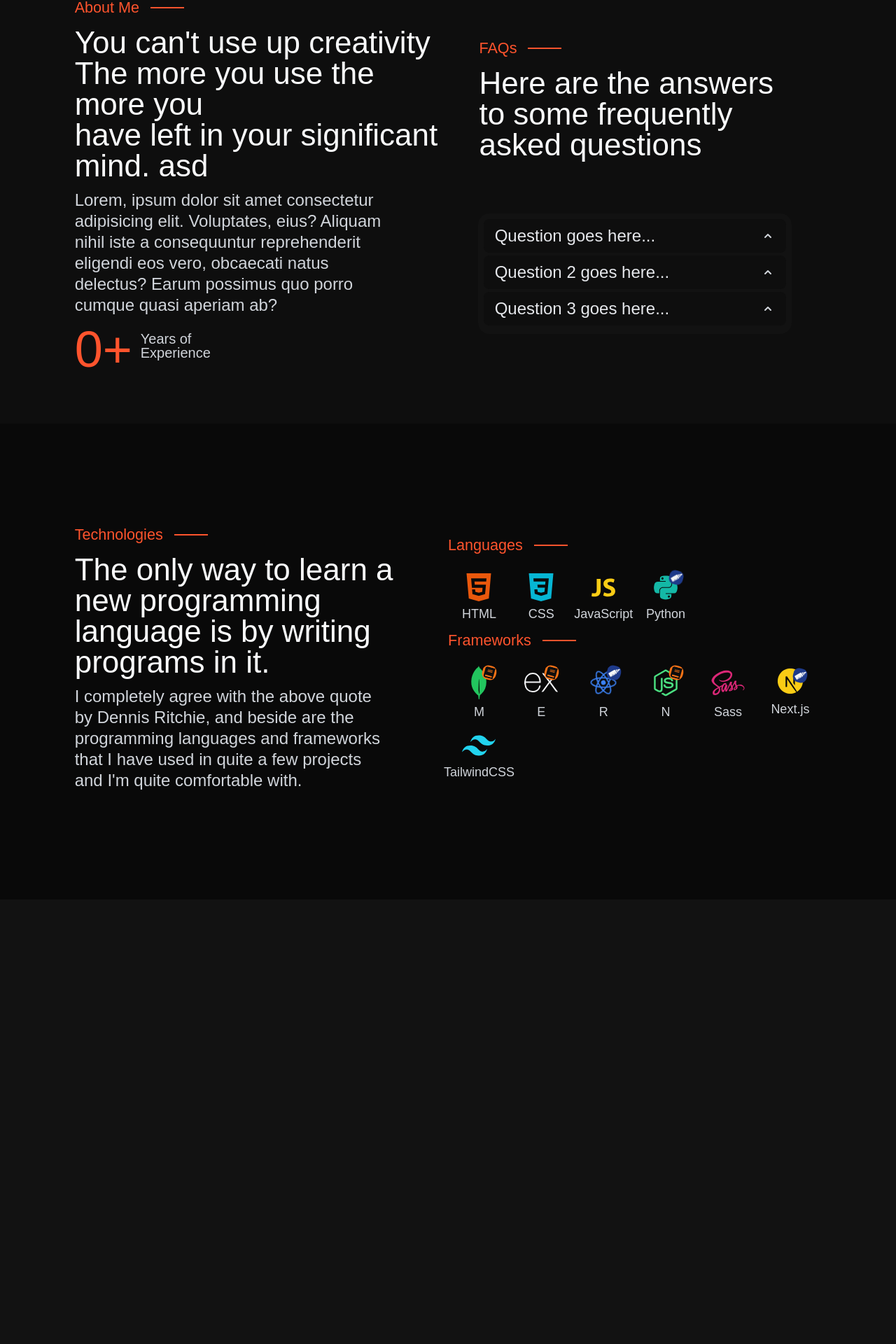
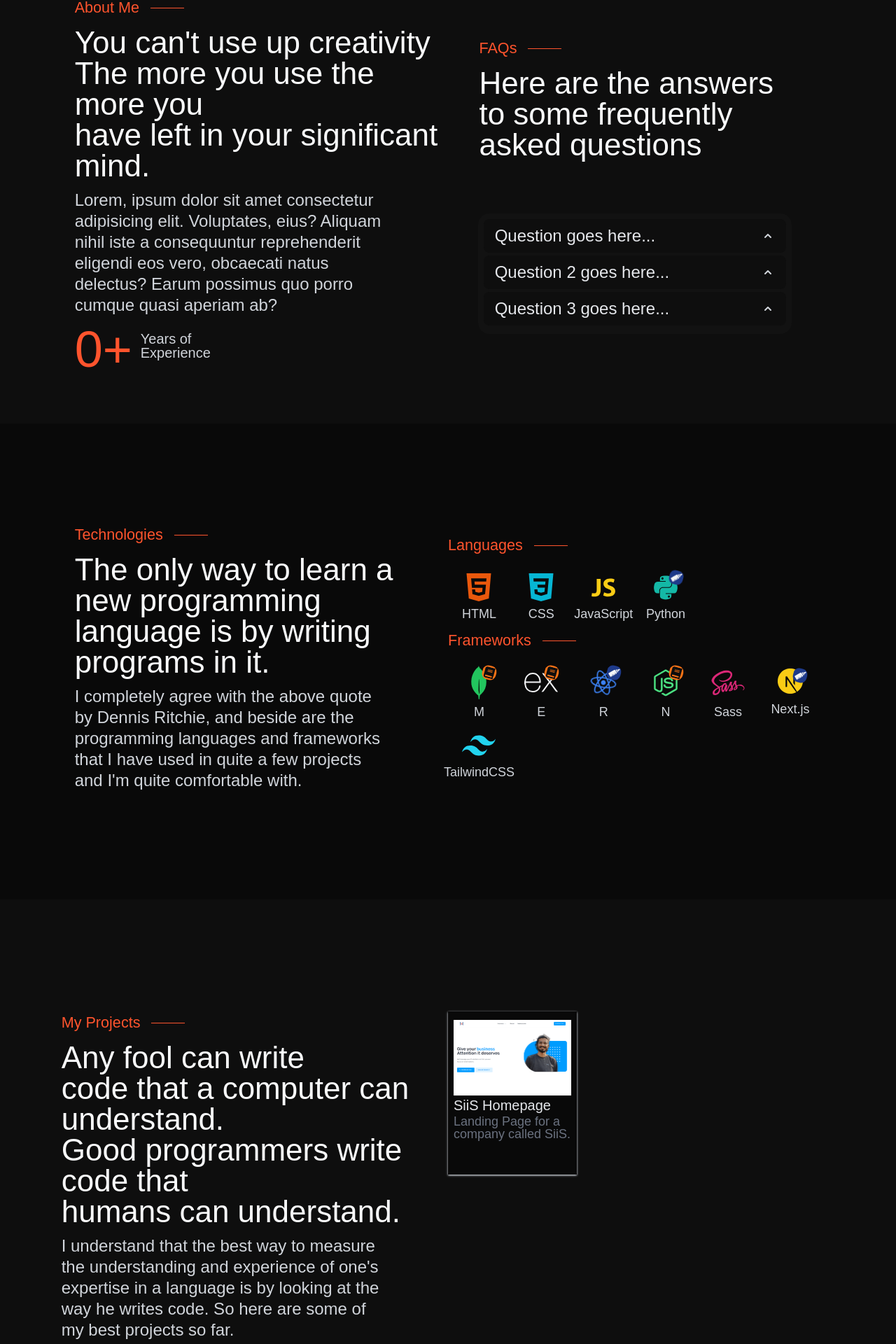
Before and after one commit to TH4KUR/portfolio-website, a Next.js app: page / in a window 1280 px wide. Shown: the part 875-2795 px from the top of the page at 70% size. Before the commit the page ends 2160 px from the top, so only its background shows below. Built offline with nearby package versions, Linux system fonts and the light colour scheme; a web font is replaced by a local one.

Commit message:
Working on projects section...

```diff
--- a/components/About.js
+++ b/components/About.js
@@ -1,5 +1,5 @@
 /* eslint-disable react/no-unescaped-entities */
-import React from 'react';
+
 import Faq from './Faq';
 import Heading from './Heading';
 import HeadingContainer from './HeadingContainer';
@@ -12,9 +12,9 @@ const About = () => {
           small={'About Me'}
           big={
             <>
-              You can't use up creativity <br /> The more you use the more you{' '}
+              You can't use up creativity <br /> The more you use the more you
               <br />
-              have left in your significant mind. asd
+              have left in your significant mind.
             </>
           }
           des={
--- a/components/Button.js
+++ b/components/Button.js
@@ -1,5 +1,3 @@
-import React from 'react';
-
 const Button = ({ text, color, hover, bg }) => {
   return (
     <button
--- /dev/null
+++ b/components/Card.js
@@ -0,0 +1,15 @@
+import Heading from './Heading';
+
+const Card = () => {
+  return (
+    <div className="py-3 px-2 bg-dark-4 h-full shadow shadow-slate-200">
+      <img src="/image.png" />
+      <h5 className="text-gray-200 text-xl">SiiS Homepage</h5>
+      <p className="text-gray-500 text-lg leading-none">
+        Landing Page for a company called SiiS.
+      </p>
+    </div>
+  );
+};
+
+export default Card;
--- a/components/HeadingContainer.js
+++ b/components/HeadingContainer.js
@@ -1,4 +1,3 @@
-import React from 'react';
 import Heading from './Heading';
 import LinkStyled from './LinkStyled';
 
--- a/components/Languages.js
+++ b/components/Languages.js
@@ -1,4 +1,3 @@
-import React from 'react';
 import {
   DiJavascript1,
   DiPython,
--- a/components/Nav.js
+++ b/components/Nav.js
@@ -5,14 +5,14 @@ import LinkStyled from './LinkStyled';
 const nav = [
   { name: 'Home', href: '/' },
   { name: 'About', href: '/about' },
-  { name: 'Services', href: '/services' },
+  { name: 'Projects', href: '/projects' },
   { name: 'Contact', href: '/contact' },
 ];
 
 export default function Nav() {
   return (
-    <nav className="bg-dark text-2xl font-light leading-none">
-      <div className="max-w-7xl mx-auto px-2 sm:px-6 lg:px-8">
+    <nav className="fixed inset-x-0 top-0 container mx-auto z-[2]">
+      <div className="bg-dark text-2xl font-light leading-none px-2 sm:px-6 lg:px-8">
         <div className="relative flex items-center justify-between justify-items-stretch h-16">
           <Link href={'/'}>
             <a>
--- /dev/null
+++ b/components/Projects.js
@@ -0,0 +1,41 @@
+import Card from './Card';
+import HeadingContainer from './HeadingContainer';
+import LinkStyled from './LinkStyled';
+const Projects = () => {
+  return (
+    <section className="w-full min-h-[90vh] bg-dark-5 grid">
+      <div className="w-[86.3%] pt-40 mx-auto grid grid-cols-2">
+        <HeadingContainer
+          small={'My Projects'}
+          big={
+            <>
+              Any fool can write <br /> code that a computer can understand.
+              <br /> Good programmers write code that <br /> humans can
+              understand.
+            </>
+          }
+          des={
+            "I understand that the best way to measure the understanding and experience of one's expertise in a language is by looking at the way he writes code. So here are some of my best projects so far."
+          }
+        >
+          <div className="flex">
+            <LinkStyled
+              text={
+                <p className="border-b border-current pb-0 leading-none">
+                  Load More &rarr;
+                </p>
+              }
+              href={'/'}
+              invert={true}
+            />
+          </div>
+        </HeadingContainer>
+        <div className="grid grid-cols-3 grid-rows-2 h-5/6">
+          <Card />
+        </div>
+      </div>
+    </section>
+  );
+};
+
+export default Projects;
--- a/components/Tag.js
+++ b/components/Tag.js
@@ -1,4 +1,3 @@
-import React from 'react';
 import { useState } from 'react';
 
 const Tag = ({ text, bg, color, icon }) => {
--- a/pages/_document.js
+++ b/pages/_document.js
@@ -21,7 +21,7 @@ class MyDocument extends Document {
             rel="stylesheet"
           />
         </Head>
-        <body className="font-display bg-dark container mx-auto w-full">
+        <body className="font-display pt-16 bg-dark container mx-auto w-full">
           <Main />
           <NextScript />
         </body>
--- a/pages/about.js
+++ b/pages/about.js
@@ -1,8 +1,17 @@
-import React from 'react';
+/* eslint-disable react/no-unescaped-entities */
+import Head from 'next/head';
+
 import About from '../components/About';
 
 const about = () => {
-  return <About />;
+  return (
+    <>
+      <Head>
+        <title>About - Eashaan's Portfolio</title>
+      </Head>
+      <About />
+    </>
+  );
 };
 
 export default about;
--- a/pages/index.js
+++ b/pages/index.js
@@ -2,6 +2,7 @@ import Hero from '../components/Hero';
 import Head from 'next/head';
 import About from '../components/About';
 import Technologies from '../components/Technologies';
+import Projects from '../components/Projects';
 
 export default function Home() {
   return (
@@ -13,6 +14,7 @@ export default function Home() {
       <Hero />
       <About />
       <Technologies />
+      <Projects />
     </>
   );
 }
--- a/styles/globals.css
+++ b/styles/globals.css
@@ -26,7 +26,7 @@
 }
 .heading::after {
   content: '';
-  height: 1.25px;
+  height: 1px;
   @apply bg-hero;
 }
 .heading--big {
@@ -39,10 +39,10 @@
   @apply flex flex-col items-center relative pt-2;
 }
 .language p {
-  @apply text-gray-300 text-lg;
+  @apply text-gray-300 text-lg z-[0.5];
 }
 .tag {
-  @apply absolute top-2 right-5 not-italic py-[2px] px-[2px] leading-none z-10 rounded-lg transform rotate-[15deg] select-none justify-self-end;
+  @apply absolute top-2 right-5 not-italic py-[2px] px-[2px] leading-none z-[1] rounded-lg transform rotate-[15deg] select-none justify-self-end;
 }
 .react {
   animation: rotate cubic-bezier(0.47, -1.49, 0, 2.63) 5s infinite;
```
Also changed, not shown: public/image.png (added).
